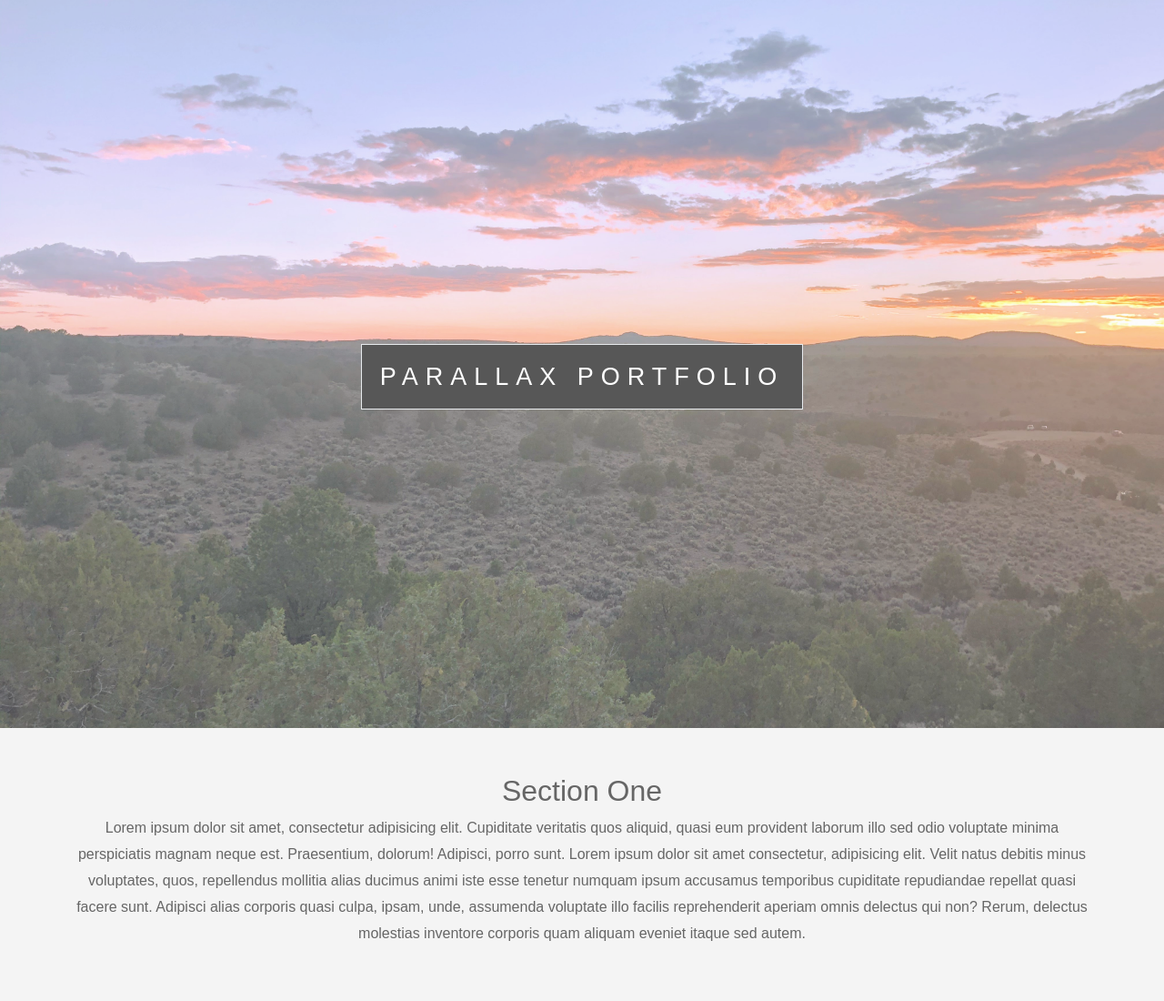
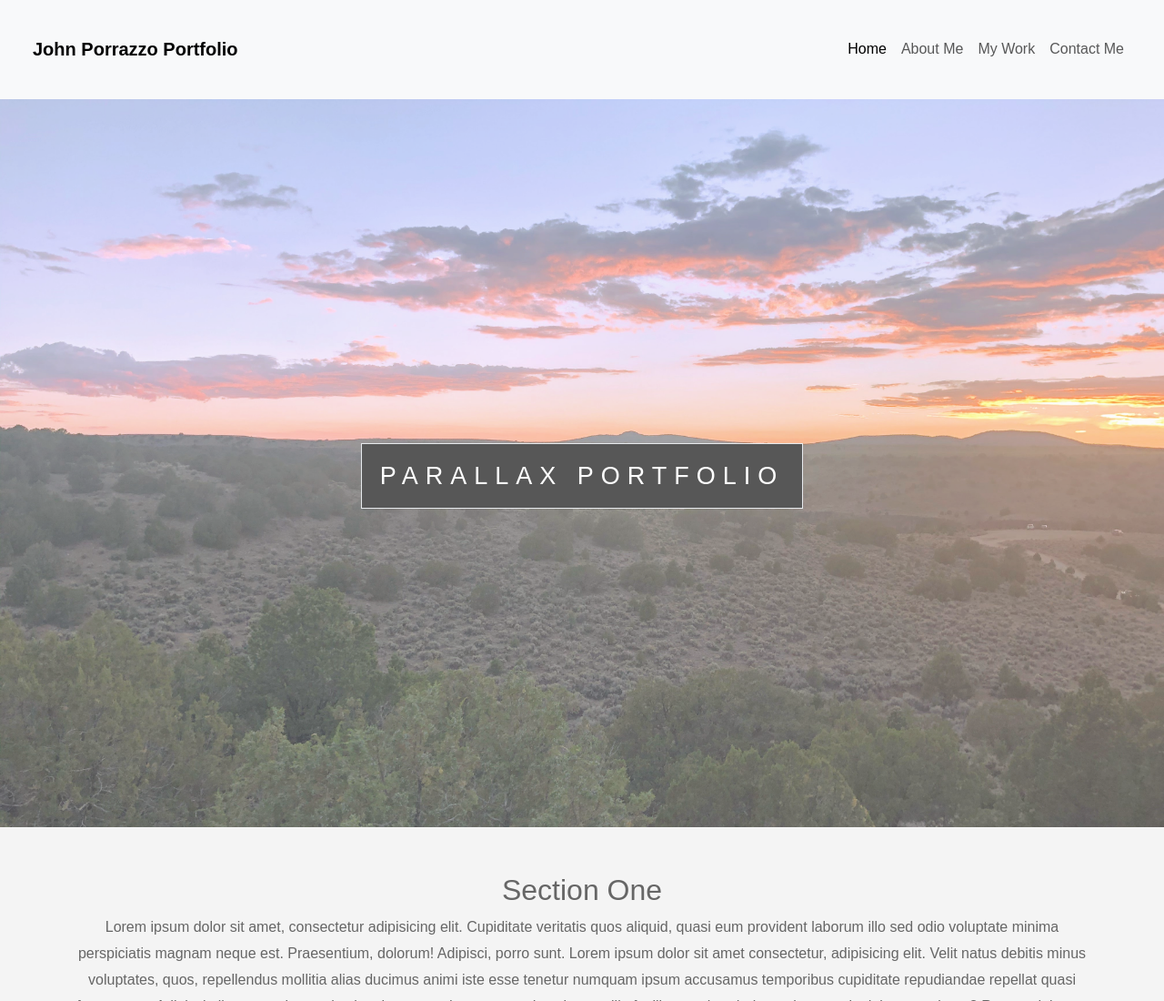
Before and after one commit to pfmojo84/jdp-portfolio, a plain HTML site: page index.html in a window 1280 px wide. Shown: the top 1100 px of the page at 91% size. Drawn offline with nearby package versions, Linux system fonts and the light colour scheme.

Commit message:
add links to nav bar

```diff
--- a/index.html
+++ b/index.html
@@ -8,6 +8,27 @@
     <link rel="stylesheet" href="./Assets/style.css">
 </head>
 <body>
+    <nav class="navbar navbar-expand-lg bg-body-tertiary p-4">
+        <div class="container-fluid">
+          <a class="navbar-brand fw-bold" href="#">John Porrazzo Portfolio </a>
+           <div class="navbar" id="navbarSupportedContent">
+            <ul class="navbar-nav me-auto mb-2 mb-lg-0">
+              <li class="nav-item">
+                <a class="nav-link active" aria-current="page" href="#">Home</a>
+              </li>
+              <li class="nav-item">
+                <a class="nav-link" href="#about">About Me</a>
+              </li>
+              <li class="nav-item">
+                <a class="nav-link" href="#work">My Work</a>
+              </li>
+              <li class="nav-item">
+                <a class="nav-link" href="#contact">Contact Me</a>
+              </li>
+            </ul>
+          </div>
+        </div>
+      </nav>
 
     <div class="pimg1">
         <div class="ptext">
@@ -18,7 +39,7 @@
     </div>
 
     <section class="section section-light">
-        <h2>Section One</h2>
+        <h2 id="about">Section One</h2>
         <p>Lorem ipsum dolor sit amet, consectetur adipisicing elit. Cupiditate veritatis quos aliquid, quasi eum provident laborum illo sed odio voluptate minima perspiciatis magnam neque est. Praesentium, dolorum! Adipisci, porro sunt. Lorem ipsum dolor sit amet consectetur, adipisicing elit. Velit natus debitis minus voluptates, quos, repellendus mollitia alias ducimus animi iste esse tenetur numquam ipsum accusamus temporibus cupiditate repudiandae repellat quasi facere sunt. Adipisci alias corporis quasi culpa, ipsam, unde, assumenda voluptate illo facilis reprehenderit aperiam omnis delectus qui non? Rerum, delectus molestias inventore corporis quam aliquam eveniet itaque sed autem.</p>
     </section>
 
@@ -31,7 +52,7 @@
     </div>
 
     <section class="section section-dark">
-        <h2>Section Two</h2>
+        <h2 id="work">Section Two</h2>
         <p>Lorem ipsum dolor sit amet, consectetur adipisicing elit. Cupiditate veritatis quos aliquid, quasi eum provident laborum illo sed odio voluptate minima perspiciatis magnam neque est. Praesentium, dolorum! Adipisci, porro sunt. Lorem ipsum dolor sit amet consectetur, adipisicing elit. Velit natus debitis minus voluptates, quos, repellendus mollitia alias ducimus animi iste esse tenetur numquam ipsum accusamus temporibus cupiditate repudiandae repellat quasi facere sunt. </p>
     </section>
 
@@ -49,7 +70,7 @@
     </section>
 
     <div class="pimg1">
-        <div class="ptext">
+        <div class="ptext" id="contact">
             <span class="border">
                 Parallax Portfolio
             </span>
```
